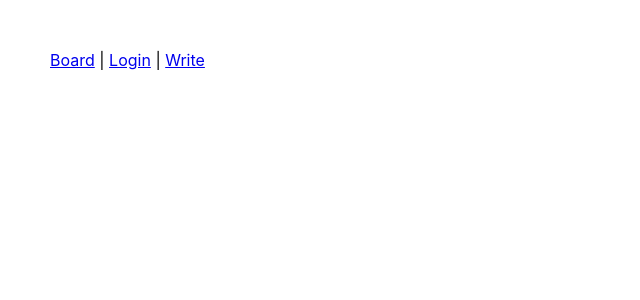
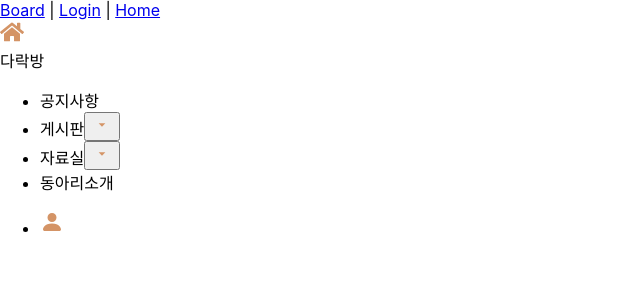
Before and after one commit to yonguk98/Darak_home, a React (Create React App) app in the folder frontend/darakhome/: page /home in a window 1280 px wide. Shown: the top 300 px of the page, without its empty margins (0-640 px from the left). Built offline with nearby package versions, Linux system fonts and the light colour scheme.

Commit message:
7/21 commit

```diff
--- a/frontend/darakhome/src/App.js
+++ b/frontend/darakhome/src/App.js
@@ -1,20 +1,26 @@
 import Board from './board/Board';
-import Login from './user/Login'
-import Write from './board/Write'
+import Login from './user/Login';
+import Write from './board/Write';
+import Join from './user/Join';
+import Home from './home/Home';
 import {Routes, Route, Link} from "react-router-dom";
 import './css/Board.css';
-import './css/Login.css'
+import './css/Login.css';
+import './css/Write.css';
+import './css/Home.css';
 
 function App() {
   return (
     <div className="App">
       <nav>
-        <Link to="/board">Board</Link> | <Link to="/user/login">Login</Link> | <Link to="/user/write">Write</Link>
+        <Link to="/board">Board</Link> | <Link to="/user/login">Login</Link> | <Link to="/board/write"></Link> <Link to="/user/join"></Link> <Link to="/home">Home</Link>
       </nav>
       <Routes>
         <Route path="/board" element={<Board />} />
         <Route path="/user/login" element={<Login />} />
-        <Route path="/user/write" element={<Write />} />
+        <Route path="/board/write" element={<Write />} />
+        <Route path="/user/join" element={<Join />} />
+        <Route path="/home" element={<Home />} />
       </Routes>
     </div>
   );
--- a/frontend/darakhome/src/board/Board.js
+++ b/frontend/darakhome/src/board/Board.js
@@ -1,6 +1,14 @@
 import React from "react";
+import { useNavigate  } from 'react-router-dom';
 
 function Board() {
+
+    const navigate = useNavigate();
+
+    const navigateToWrite = () => {
+        navigate("/board/write");
+    };
+
     return (
         <div className="board">
             <div className="board-name">
@@ -12,7 +20,8 @@ function Board() {
                 </a>
                 n개의 글
             </div>
-            <table className="board-table">
+            <div className="board-table">
+                <table className="board-table-content">
                     <tr>
                         <th className="board-table-number">번호</th>
                         <th className="board-table-title">제목</th>
@@ -20,6 +29,10 @@ function Board() {
                         <th className="board-table-view">조회수</th>
                     </tr>
                 </table>
+                <div className="board-btn">
+                    <button onClick={navigateToWrite}>글쓰기</button>
+                </div>
+            </div>
         </div>
     );
 }
--- a/frontend/darakhome/src/board/Write.js
+++ b/frontend/darakhome/src/board/Write.js
@@ -2,11 +2,17 @@ import React from "react";
 
 function Write() {
     return(
-        <div className="content">
-            <input className="content-title" type="text" name="title" placeholder="제목을 입력해주세요" />
-            <input className="content-content" type="text" name="content" placeholder="내용을 입력해주세요" />
-            <button>등록하기</button>
-        </div>
+        <article className="post">
+            <div className="post-title">
+                <input className="post-title-input" type="text" name="title" placeholder="제목을 입력하세요." />
+            </div>
+            <div className="post-content">
+                <input className="post-content-input" type="text" name="title" placeholder="내용을 입력하세요." />
+            </div>
+            <div className="post-btn">
+                <button>등록하기</button>
+            </div>
+        </article>
     );
 }
 
--- a/frontend/darakhome/src/css/Board.css
+++ b/frontend/darakhome/src/css/Board.css
@@ -36,12 +36,15 @@
     position: absolute;
     left: 29%;
     top: 22%;
+    margin: 20px 10px
+}
+
+.board-table-content {
     border-collapse: collapse;
     text-align: left;
     line-height: 1.5;
     border-top: 1px solid #ccc;
     border-bottom: 1px solid #ccc;
-    margin: 20px 10px
 }
 
 .board-table-number {
--- /dev/null
+++ b/frontend/darakhome/src/css/Home.css
@@ -0,0 +1,3 @@
+body {
+    margin: 0;
+}
--- /dev/null
+++ b/frontend/darakhome/src/css/Write.css
@@ -0,0 +1,3 @@
+.post {
+    text-align: center;
+}
--- /dev/null
+++ b/frontend/darakhome/src/home/Home.js
@@ -0,0 +1,71 @@
+import React, { useState } from "react";
+import { Link } from "react-router-dom";
+import { CSSTransition  } from 'react-transition-group';
+import { FaHome } from "react-icons/fa";
+import { RiArrowDropDownFill, RiArrowDropUpFill } from "react-icons/ri"
+import { BsFillPersonFill } from "react-icons/bs";
+
+function Home() {
+
+    const [ isOpen1, setIsOpen1 ] = useState(false);
+    const [ isOpen2, setIsOpen2 ] = useState(false);
+
+    const toggleDropdown1 = () => {
+        setIsOpen1(!isOpen1);
+    };
+
+    const toggleDropdown2 = () => {
+        setIsOpen2(!isOpen2);
+    }
+
+    return(
+        <div>
+            <nav className="home">
+                <div className="home-nav">
+                    <FaHome size="24" color="#d49466" />
+                    <div className="home-name">다락방</div>
+                </div>
+                <ul>
+                    <li>공지사항</li>
+                    <li>
+                        게시판<button onClick={toggleDropdown1}>
+                            {isOpen1 ? <RiArrowDropUpFill size="20" color="#d49466" /> : <RiArrowDropDownFill size="20" color="#d49466" />}
+                        </button>
+                        <CSSTransition
+                            in={isOpen1}
+                            timeout={300}
+                            className="menu"
+                            unmountOnExit
+                        >
+                            <ul>
+                                <li><Link to="/board">자유게시판</Link></li>
+                                <li><Link to="/board">게임게시판</Link></li>
+                                <li><Link to="/board">사진게시판</Link></li>
+                            </ul>
+                        </CSSTransition>
+                    </li>
+                    <li>
+                        자료실<button onClick={toggleDropdown2}>{isOpen2 ? <RiArrowDropUpFill size="20" color="#d49466" /> : <RiArrowDropDownFill size="20" color="#d49466" />}</button>
+                        <CSSTransition
+                            in={isOpen2}
+                            timeout={300}
+                            className="menu"
+                            unmountOnExit
+                        >
+                            <ul>
+                                <li>시험자료</li>
+                                <li>강의평</li>
+                            </ul>
+                        </CSSTransition>
+                    </li>
+                    <li>동아리소개</li>
+                </ul>
+                <ul className="home-links">
+                    <li><BsFillPersonFill size="24" color="d49466" /></li>
+                </ul>
+            </nav>
+        </div>
+    );
+}
+
+export default Home;
--- /dev/null
+++ b/frontend/darakhome/src/user/Join.js
@@ -0,0 +1,20 @@
+import React from "react";
+
+function Join() {
+    return (
+        <article>
+            <div className="join">
+                <div className="join-content">
+                    <p><input className="join-id" type="text" name="id" placeholder="아이디를 입력하세요." /></p>
+                    <p><input className="join-pwd" type="password" name="pwd" placeholder="비밀번호를 입력하세요" /></p>
+                    <p><input className="join-email" type="email" name="email" placeholder="이메일을 입력하세요." /></p>
+                    <p><input className="join-name" type="name" name="name" placeholder="이름을 입력하세요." /></p>
+                    <p><input className="join-studentID" type="number" name="studentID" placeholder="학번을 입력하세요." /></p>
+                    <p><input className="join-nickname" type="nickname" name="nickname" placeholder="닉네임을 입력하세요." /></p>
+                </div>
+            </div>
+        </article>
+    );
+}
+
+export default Join;
--- a/frontend/darakhome/src/user/Login.js
+++ b/frontend/darakhome/src/user/Login.js
@@ -1,27 +1,25 @@
 import React from "react";
-import { useState } from "react";
-import { useEffect } from "react";
+import { useNavigate } from 'react-router-dom';
 
 function Login(props) {
 
-    const [ id, setId ] = useState("");
-    const [ password, setPassword ] = useState("");
+    const navigate = useNavigate();
+
+    const navigateToWrite = () => {
+        navigate("/user/join");
+    };
 
     return (
         <div className="login">
             <div className="login-form">
                 <p>Welcome!</p>
-                <p><input className="login-input" type="text" name="username" placeholder="아이디" onChange={event => {
-                    setId(event.target.value);
-                }} /></p>
-                <p><input className="login-input" type="password" name="pwd" placeholder="비밀번호" onChange={event => {
-                    setPassword(event.target.value);
-                }} /></p>
+                <p><input className="login-input" type="text" name="username" placeholder="아이디" /></p>
+                <p><input className="login-input" type="password" name="pwd" placeholder="비밀번호" /></p>
 
                 <p><input className="btn" type="submit" value="로그인" /></p>
             </div>
             <div className="signin">
-                <p>계정이 없으신가요?   <button>회원가입</button></p>
+                <p>계정이 없으신가요?   <button onClick={navigateToWrite}>회원가입</button></p>
             </div>
         </div>
 
```
Also changed, not shown: frontend/package.json (added, +16 -0 lines), 1 other file (tests, documents, lock files or other folders). Lines whose indentation alone changed are shown as unchanged.
